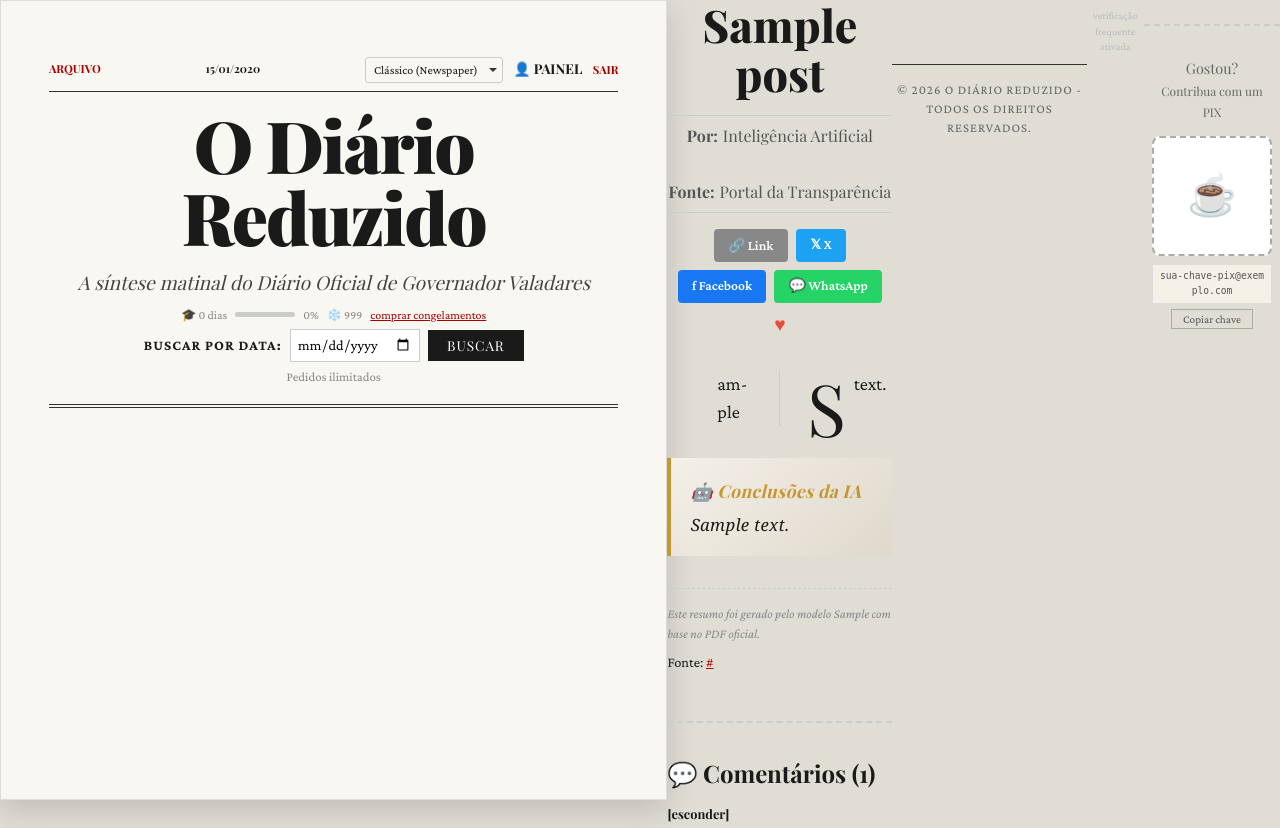
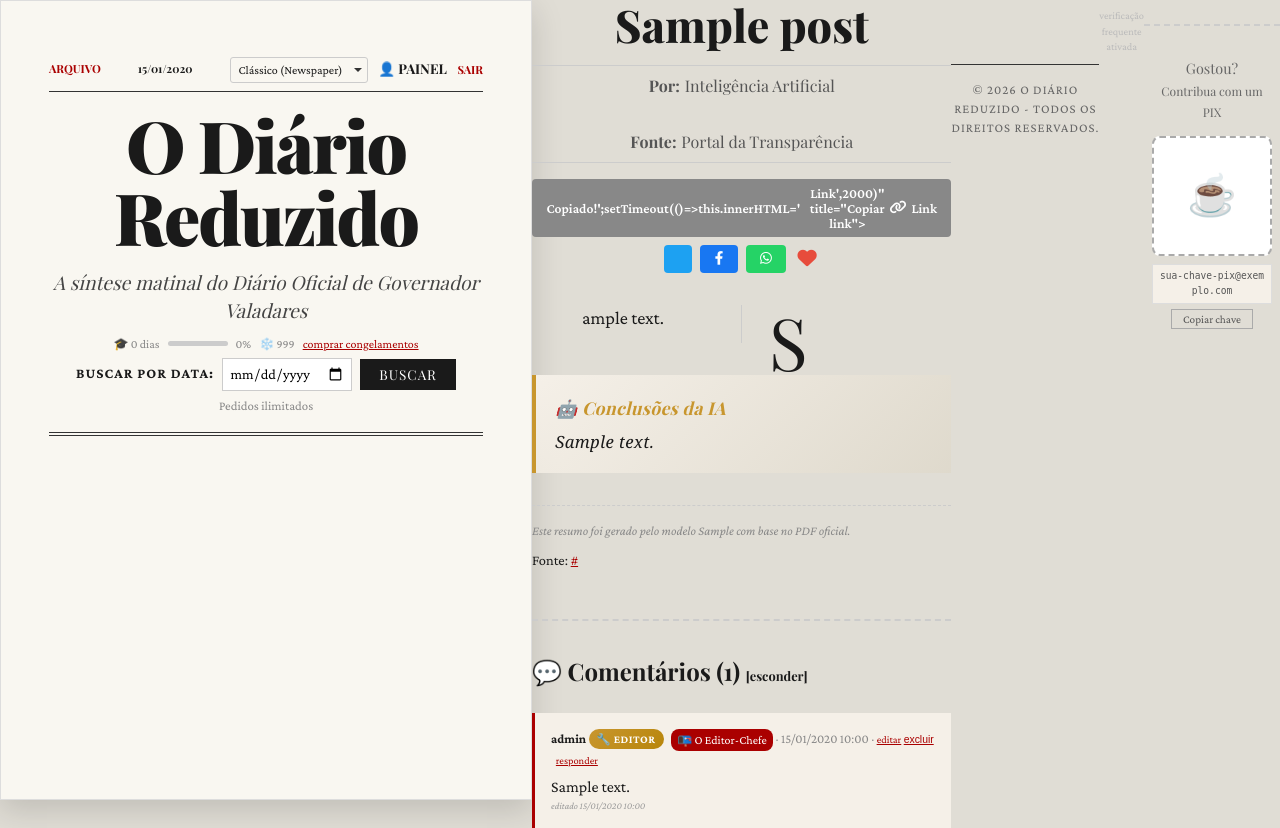
Before and after one commit to matheus-pvds/diarioReduzido, a Flask app: page / in a window 1280 px wide. Shown: the top 828 px of the page. Run offline with Flask 3, Linux system fonts and the light colour scheme; the visitor is signed in with stand-in values (Sample User, id 1); data comes from the database, SQL or seed files in the repository; tables that the repository leaves empty hold one stand-in row (values such as "Sample post"); data that the repository does not hold is empty; parts of the project's set-up code (start-up, migrations or seed data) failed here and were passed over; some web fonts are replaced.

Commit message:
feat: replace share button emojis with Font Awesome icons

```diff
--- a/templates/coffee.html
+++ b/templates/coffee.html
@@ -7,6 +7,7 @@
     <link rel="preconnect" href="https://fonts.googleapis.com">
     <link rel="preconnect" href="https://fonts.gstatic.com" crossorigin>
     <link href="https://fonts.googleapis.com/css2?family=Playfair+Display:ital,wght@0,400..900;1,400..900&family=Crimson+Pro:ital,wght@0,200..900;1,200..900&display=swap" rel="stylesheet">
+    <link rel="stylesheet" href="https://cdnjs.cloudflare.com/ajax/libs/font-awesome/6.4.0/css/all.min.css">
     <style>
         :root { --paper-color: #f9f7f1; --ink-color: #1a1a1a; --accent-red: #a00; --gold: #c8962e; --green: #2e7d32; }
         * { margin: 0; padding: 0; box-sizing: border-box; }
--- a/templates/dashboard.html
+++ b/templates/dashboard.html
@@ -8,6 +8,7 @@
     <link rel="preconnect" href="https://fonts.gstatic.com" crossorigin>
     <link href="https://fonts.googleapis.com/css2?family=Playfair+Display:ital,wght@0,400..900;1,400..900&family=Crimson+Pro:ital,wght@0,200..900;1,200..900&display=swap" rel="stylesheet">
     <link href="{{ get_user_font_url(user) }}" rel="stylesheet">
+    <link rel="stylesheet" href="https://cdnjs.cloudflare.com/ajax/libs/font-awesome/6.4.0/css/all.min.css">
     <style>
         :root { --paper-color: #f9f7f1; --ink-color: #1a1a1a; --border-heavy: #333; --border-light: #ccc; --accent-red: #a00; --bg-body: #e0ddd5; --font-heading: 'Playfair Display', serif; --font-body: 'Crimson Pro', serif; --comment-bg: #f5f0e8; --gold: #c8962e; --green: #2e7d32; }
 
--- a/templates/index.html
+++ b/templates/index.html
@@ -9,6 +9,7 @@
     <link href="https://fonts.googleapis.com/css2?family=Playfair+Display:ital,wght@0,400..900;1,400..900&family=Crimson+Pro:ital,wght@0,200..900;1,200..900&display=swap" rel="stylesheet">
     <link href="https://fonts.googleapis.com/css2?family=Inconsolata:wght@200..900&display=swap" rel="stylesheet">
     <link href="{{ get_user_font_url(user) }}" rel="stylesheet">
+    <link rel="stylesheet" href="https://cdnjs.cloudflare.com/ajax/libs/font-awesome/6.4.0/css/all.min.css">
     {% if not (user and user.is_paid) %}
     <script async src="https://pagead2.googlesyndication.com/pagead/js/adsbygoogle.js?client=ca-pub-0000000000000000" crossorigin="anonymous"></script>
     {% endif %}
@@ -340,13 +341,13 @@
                 </div>
                 <div class="share-bar">
                     {% if user %}
-                    <button class="share-btn link" onclick="navigator.clipboard.writeText('{{ request.url_root }}share/{{ post.id }}');this.textContent='Copiado!';setTimeout(()=>this.innerHTML='&#128279; Link',2000)" title="Copiar link">&#128279; Link</button>
+                    <button class="share-btn link" onclick="navigator.clipboard.writeText('{{ request.url_root }}share/{{ post.id }}');this.innerHTML='<i class=\"fa-solid fa-check\"></i> Copiado!';setTimeout(()=>this.innerHTML='<i class=\"fa-solid fa-link\"></i> Link',2000)" title="Copiar link"><i class="fa-solid fa-link"></i> Link</button>
                     {% endif %}
-                    <a href="https://twitter.com/intent/tweet?text={{ post.title|urlencode }}&url={{ request.url_root }}share/{{ post.id }}" class="share-btn x" target="_blank" title="Compartilhar no X/Twitter">&#120143; X</a>
-                    <a href="https://www.facebook.com/sharer/sharer.php?u={{ request.url_root }}share/{{ post.id }}" class="share-btn facebook" target="_blank" title="Compartilhar no Facebook">f Facebook</a>
-                    <a href="https://wa.me/?text={{ post.title|urlencode }}%20{{ request.url_root }}share/{{ post.id }}" class="share-btn whatsapp" target="_blank" title="Compartilhar no WhatsApp">&#128172; WhatsApp</a>
+                    <a href="https://twitter.com/intent/tweet?text={{ post.title|urlencode }}&url={{ request.url_root }}share/{{ post.id }}" class="share-btn x" target="_blank" title="Compartilhar no X/Twitter"><i class="fa-brands fa-x-twitter"></i></a>
+                    <a href="https://www.facebook.com/sharer/sharer.php?u={{ request.url_root }}share/{{ post.id }}" class="share-btn facebook" target="_blank" title="Compartilhar no Facebook"><i class="fa-brands fa-facebook-f"></i></a>
+                    <a href="https://wa.me/?text={{ post.title|urlencode }}%20{{ request.url_root }}share/{{ post.id }}" class="share-btn whatsapp" target="_blank" title="Compartilhar no WhatsApp"><i class="fa-brands fa-whatsapp"></i></a>
                     {% if user %}
-                    <button class="fav-btn {% if post.id in user_fav_ids %}fav-active{% endif %}" data-post-id="{{ post.id }}" title="Favoritar">&hearts;</button>
+                    <button class="fav-btn {% if post.id in user_fav_ids %}fav-active{% endif %}" data-post-id="{{ post.id }}" title="Favoritar"><i class="fa-solid fa-heart"></i></button>
                     {% endif %}
                 </div>
             </div>
```
